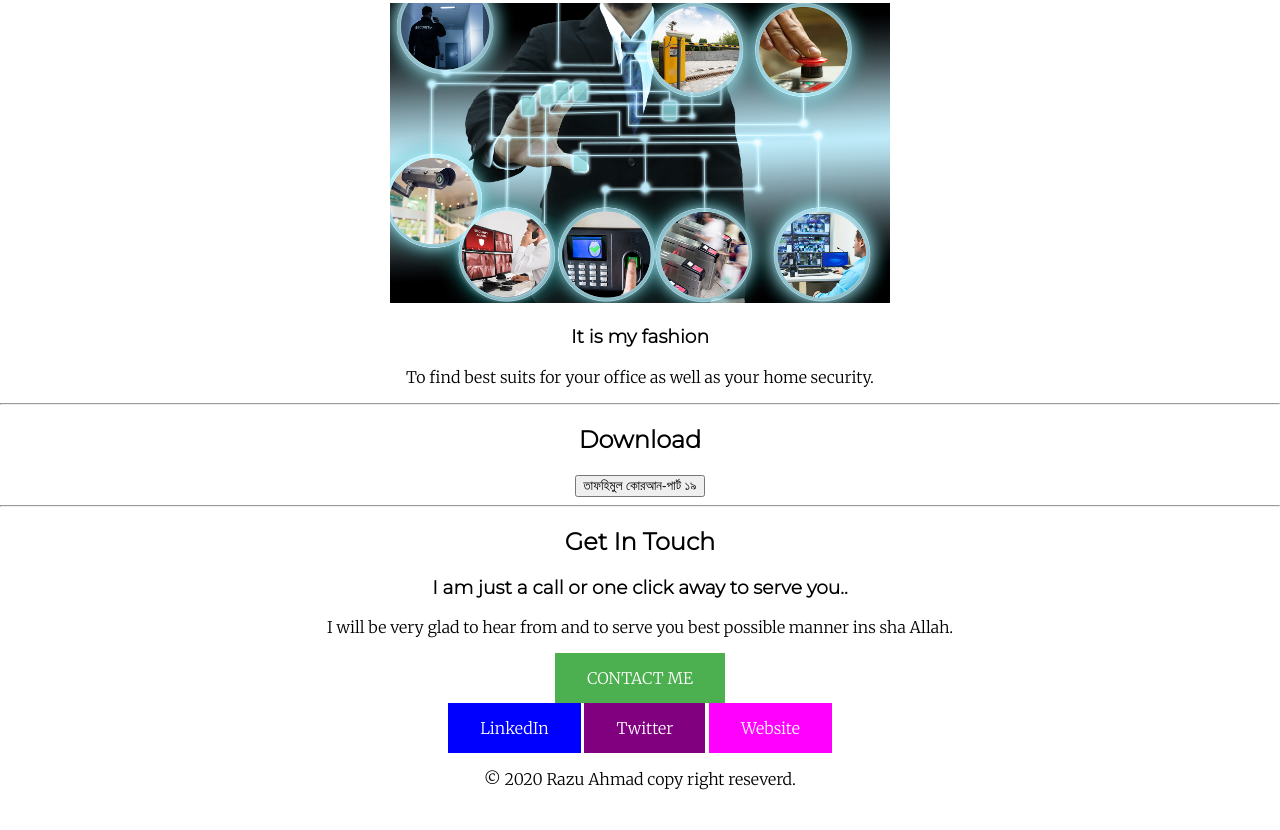
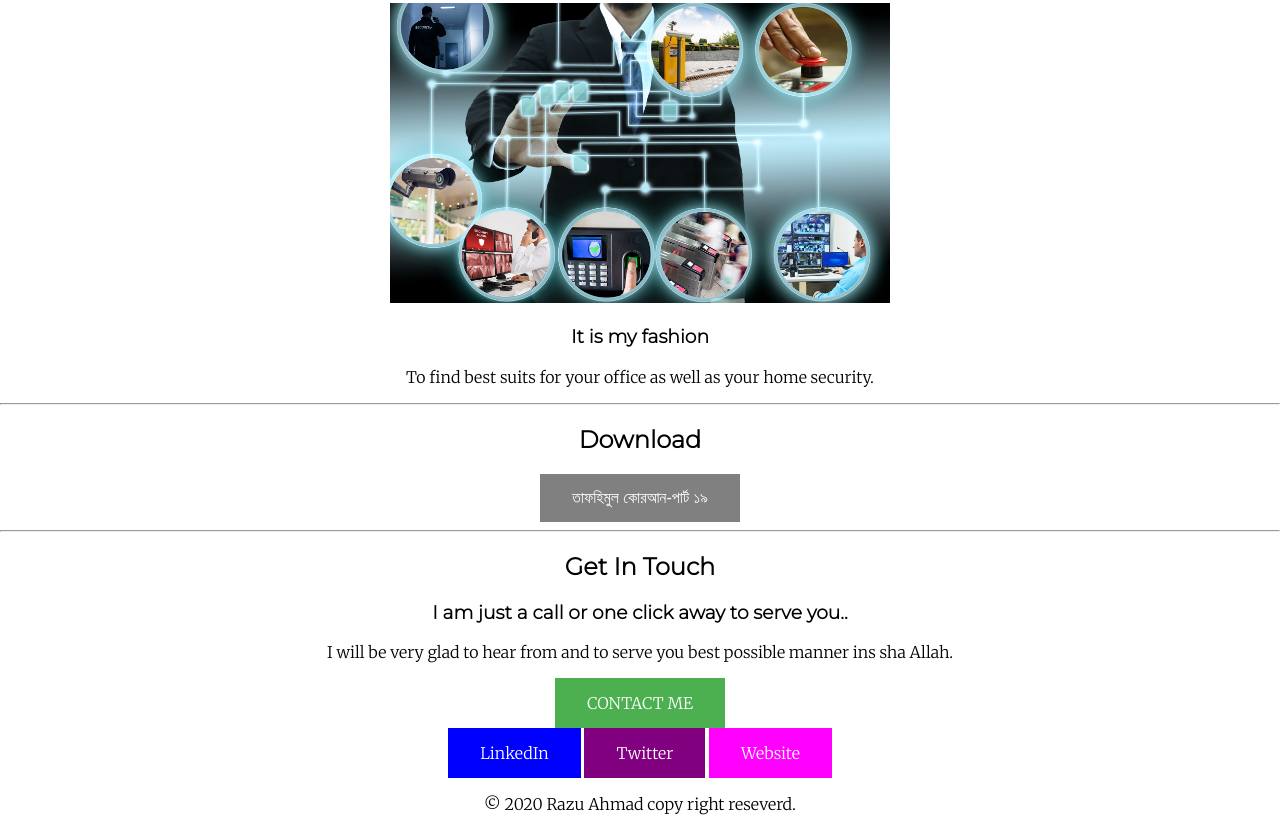
Before and after one commit to ahmad-razu/cv, a plain HTML site: page index.html in a window 1280 px wide. Shown: the part 1435-2265 px from the top of the page. Before the commit the page ends 2240 px from the top, so only its background shows below. Drawn offline with Linux system fonts and the light colour scheme.

Commit message:
Update styles.css

```diff
--- a/css/styles.css
+++ b/css/styles.css
@@ -99,3 +99,14 @@ background-color: #4CAF50; /* Green */
       display: inline-block;
       font-size: 16px;
     }
+
+.button {
+  background-color: grey;
+  border: none;
+  color: white;
+  padding: 15px 32px;
+  text-align: center;
+  text-decoration: none;
+  display: inline-block;
+  font-size: 16px;
+}
```
